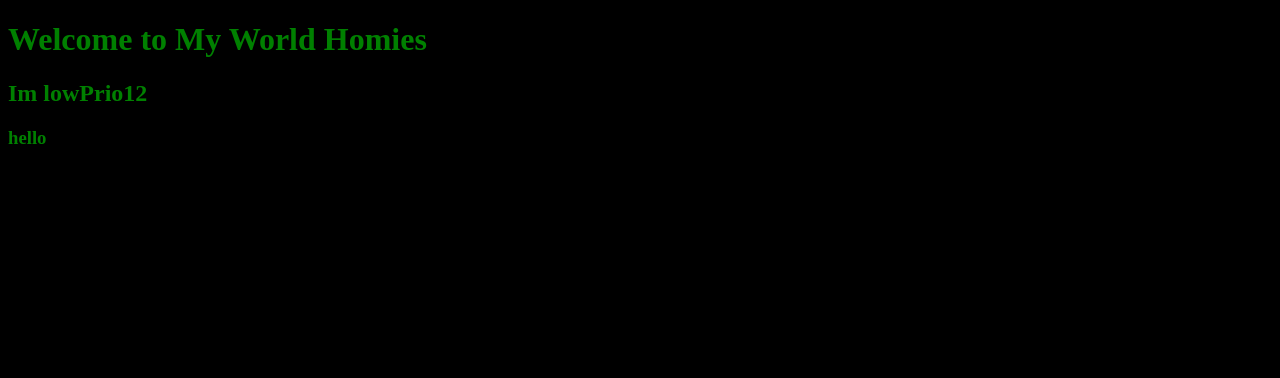
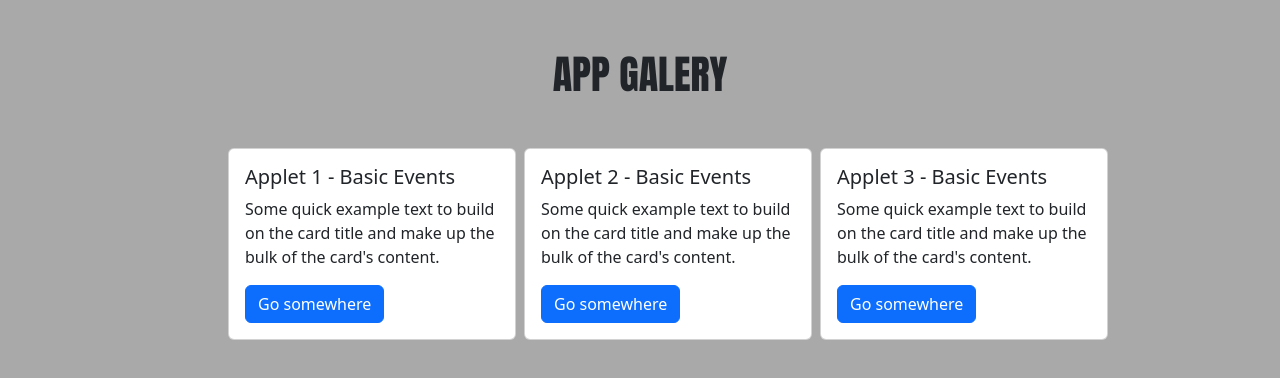
Before and after one commit to lowPrio12/it24c, a plain HTML site: page index.html in a window 1280 px wide. Drawn offline with nearby package versions, Linux system fonts and the light colour scheme.

Commit message:
added app Galery

```diff
--- a/index.html
+++ b/index.html
@@ -1,14 +1,67 @@
 <!DOCTYPE html>
 <html lang="en">
-<head>
+
+    <head>
     <meta charset="UTF-8">
     <meta name="viewport" content="width=device-width, initial-scale=1.0">
-    <title>My Webpage</title>
+
+    <title>Applet Activity</title>
+    <link href="https://cdn.jsdelivr.net/npm/bootstrap@5.3.3/dist/css/bootstrap.min.css" rel="stylesheet" integrity="sha384-QWTKZyjpPEjISv5WaRU9OFeRpok6YctnYmDr5pNlyT2bRjXh0JMhjY6hW+ALEwIH" crossorigin="anonymous">
+    <script src="https://cdn.jsdelivr.net/npm/bootstrap@5.3.3/dist/js/bootstrap.bundle.min.js" integrity="sha384-YvpcrYf0tY3lHB60NNkmXc5s9fDVZLESaAA55NDzOxhy9GkcIdslK1eN7N6jIeHz" crossorigin="anonymous"></script>
+
+    <style>
+        .title{
+            text-align: center;
+            margin-left: 3rem;
+            font-family: Impact, Haettenschweiler, 'Arial Narrow Bold', sans-serif;
+            margin: 50px;
+        }
+        .applet-flex-container{
+            display: flex;
+            justify-content: center;
+            margin-left: 3rem;
+        }
+        .applet-flex-container > div{
+            margin-left: .5rem;
+        }
+*{
+    border-color: red;
+}
+body{
+    background-color: darkgrey;
+}
+    </style>
+
 </head>
-<body style="background-color: black ;">
-    <h1 style="color: green;">Welcome to My World Homies</h1>
-    <h2 style="color: green;">Im lowPrio12</h2>
-    <h3 style="color: green;">hello</h3>
+<body>
+    <h1 class="title">APP GALERY</h1>
+
+    <div class="applet-flex-container">
+        <!--Applet 1-->
+        <div class="card" style="width: 18rem;">
+            <div class="card-body">
+                <h5 class="card-title" style="">Applet 1 - Basic Events</h5>
+                <p class="card-text"> Some quick example text to build on the card title and make up the bulk of the card's content.</p>
+                <a href="#" class="btn btn-primary">Go somewhere</a>
+            </div>
+        </div>
+        <!--Applet 2-->
+        <div class="card" style="width: 18rem;">
+            <div class="card-body">
+                <h5 class="card-title">Applet 2 - Basic Events</h5>
+                <p class="card-text"> Some quick example text to build on the card title and make up the bulk of the card's content.</p>
+                <a href="#" class="btn btn-primary">Go somewhere</a>
+            </div>
+        </div>
+        <!--Applet 3-->
+        <div class="card" style="width: 18rem;">
+            <div class="card-body">
+                <h5 class="card-title">Applet 3 - Basic Events</h5>
+                <p class="card-text"> Some quick example text to build on the card title and make up the bulk of the card's content.</p>
+                <a href="#" class="btn btn-primary">Go somewhere</a>
+            </div>
+        </div>
+    </div>
 </body>
 
 </html>
```
